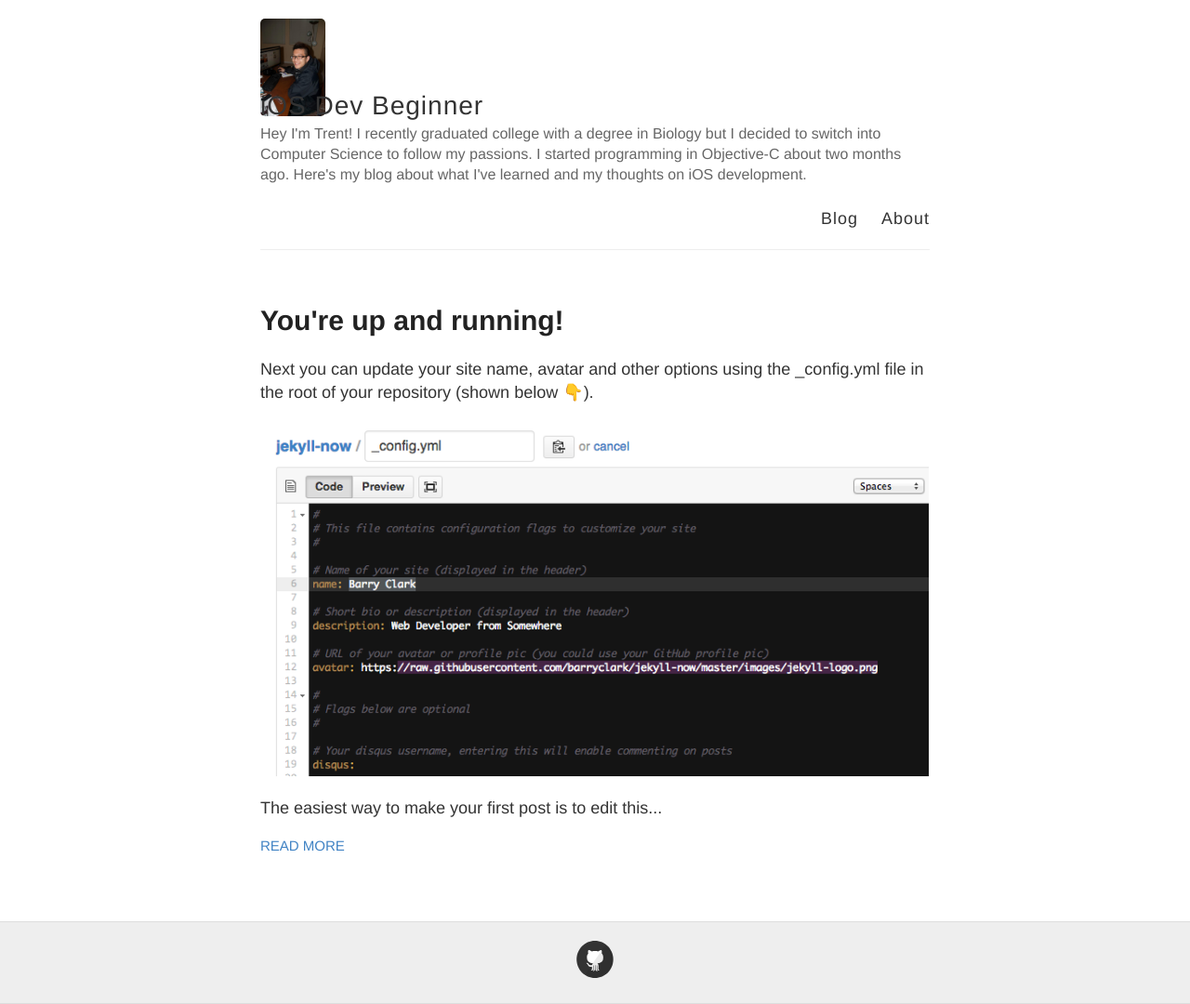
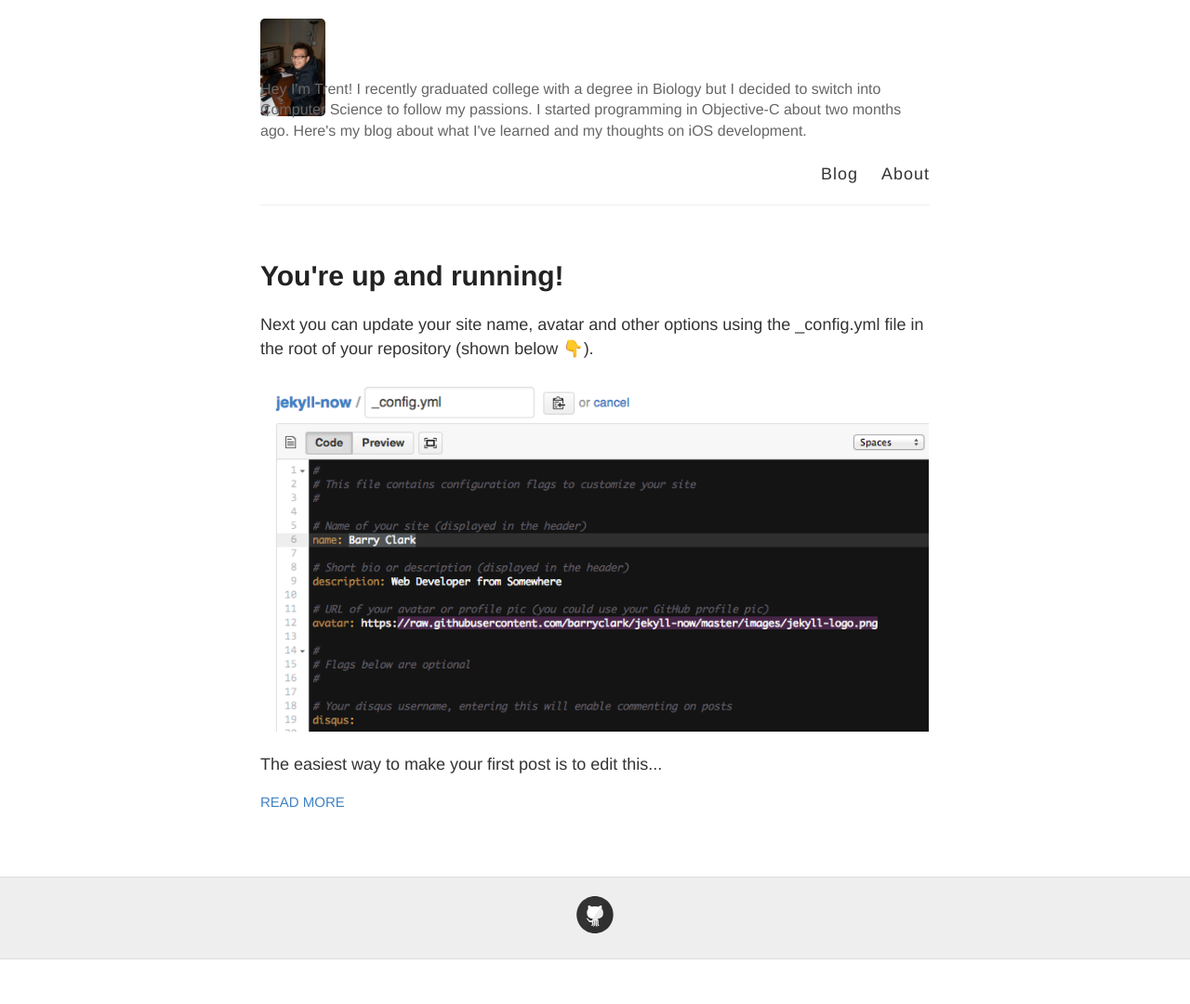
Before and after one commit to trentyou/trentyou.github.io, a Jekyll site: the page built from index.html, in a window 1280 px wide. Shown: the whole page at 93% size. Built offline with Jekyll 4.4.1, drawn with Linux system fonts in a browser that asks for light colours; emoji names are drawn with the system emoji font; after the commit the page ends 1032 px from its top, so only the background shows below that.

Commit message:
Updated _config.yml

```diff
--- a/_config.yml
+++ b/_config.yml
@@ -3,7 +3,7 @@
 #
 
 # Name of your site (displayed in the header)
-name: iOS Dev Beginner
+name:
 
 # Short bio or description (displayed in the header)
 description: Hey I'm Trent! I recently graduated college with a degree in Biology but I decided to switch into Computer Science to follow my passions. I started programming in Objective-C about two months ago. Here's my blog about what I've learned and my thoughts on iOS development.
```
